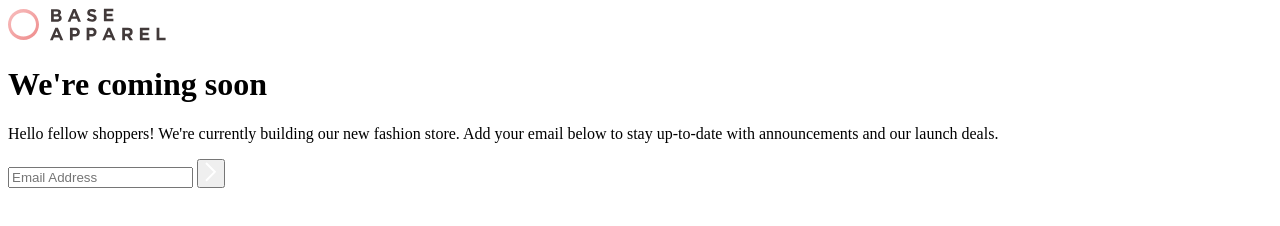
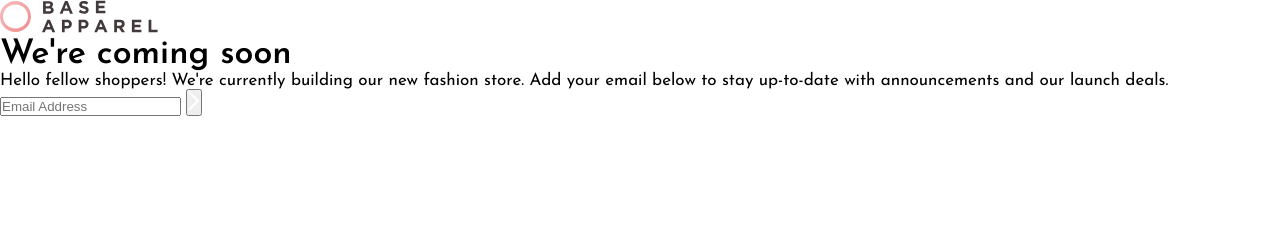
Before and after one commit to danilobandeira29/base-apparel-coming-soon, a plain HTML site: page index.html in a window 1280 px wide. Drawn offline with Linux system fonts and the light colour scheme.

Commit message:
style: reset css

```diff
--- a/index.html
+++ b/index.html
@@ -5,7 +5,7 @@
   <meta name="viewport" content="width=device-width, initial-scale=1.0">
 
   <link rel="icon" type="image/png" sizes="32x32" href="./images/favicon-32x32.png">
-
+  <link rel="stylesheet" href="./style.css" />
   <title>Base Apparel coming soon page</title>
 
 </head>
--- /dev/null
+++ b/style.css
@@ -0,0 +1,30 @@
+@import url('https://fonts.googleapis.com/css2?family=Josefin+Sans:wght@300;400;600&display=swap');
+
+:root {
+  --clr--gradient-white: hsl(0, 0%, 100%);
+  --clr--gradient-soft-white: hsl(0, 100%, 98%);
+
+  --clr--gradient-desatured-pink: hsl(0, 80%, 86%);
+  --clr--gradient-soft-pink: hsl(0, 74%, 74%);
+
+  --clr--neutral-grayish-red: hsl(0, 6%, 24%);
+  --clr--primary-desatured-red: hsl(0, 36%, 70%);
+  --clr--primary-soft-red: hsl(0, 93%, 68%);
+
+  --ff--primary: 'Josefin Sans', sans-serif;
+}
+
+* {
+  padding: 0;
+  margin: 0;
+  box-sizing: border-box;
+}
+
+html {
+  font-size: 62.5%;
+}
+
+body {
+  font-size: 1.7rem;
+  font-family: var(--ff--primary);
+}
```
